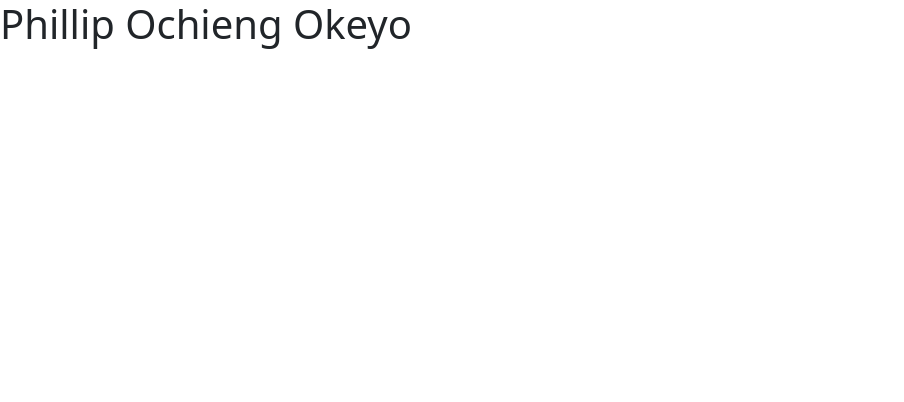
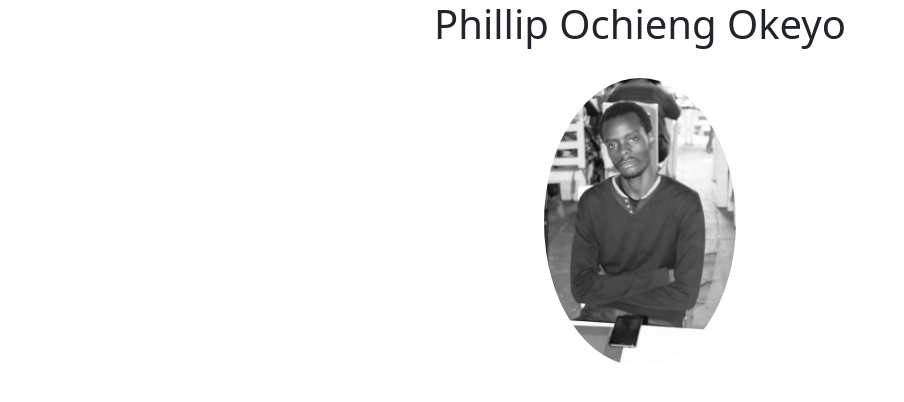
Before and after one commit to pronepoet/portfolio_landing_page, a plain HTML site: page index.html in a window 1280 px wide. Shown: the whole page, without its empty margins (0-904 px from the left). Drawn offline with nearby package versions, Linux system fonts and the light colour scheme.

Commit message:
style the image and align contents to center

```diff
--- a/css/style.css
+++ b/css/style.css
@@ -1,3 +1,11 @@
 body {
     margin: 0;
+    text-align: center;
 }
+h1 {
+    margin-bottom: 30px;
+}
+.my_img {
+    width: 15%;
+    border-radius: 100%;
+}
--- a/index.html
+++ b/index.html
@@ -9,11 +9,15 @@
     <title>Document</title>
    <!-- Bootstrap CSS -->
    <link href="https://cdn.jsdelivr.net/npm/bootstrap@5.1.3/dist/css/bootstrap.min.css" rel="stylesheet" integrity="sha384-1BmE4kWBq78iYhFldvKuhfTAU6auU8tT94WrHftjDbrCEXSU1oBoqyl2QvZ6jIW3" crossorigin="anonymous">
-
+<!-- custom css -->
+   <link rel="stylesheet" href="css/style.css">
 </head>
 
 <body>
     <h1>Phillip Ochieng Okeyo</h1>
+    <img class ="my_img" src="images/My_Pic.jpg" alt="my_picture">
+
+    <!-- bootstrap javascript file -->
     <script src="https://cdn.jsdelivr.net/npm/bootstrap@5.1.3/dist/js/bootstrap.bundle.min.js" integrity="sha384-ka7Sk0Gln4gmtz2MlQnikT1wXgYsOg+OMhuP+IlRH9sENBO0LRn5q+8nbTov4+1p" crossorigin="anonymous"></script>
 
 </body>
```
